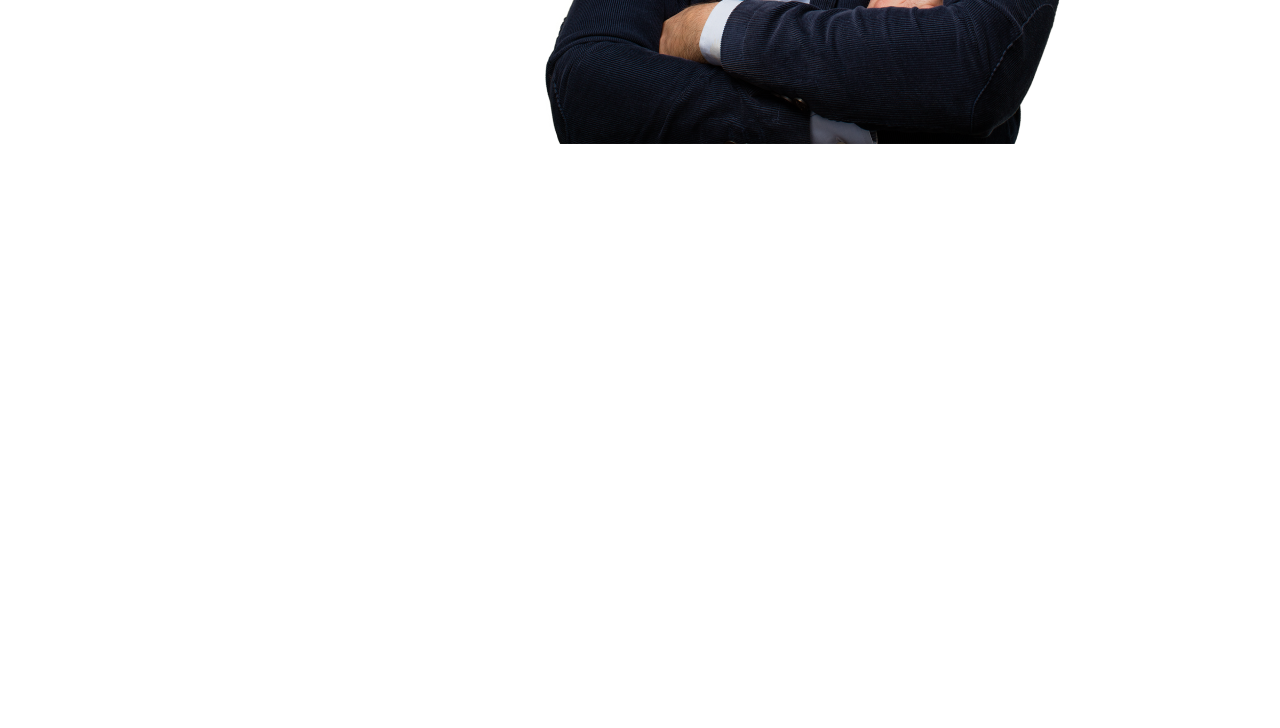
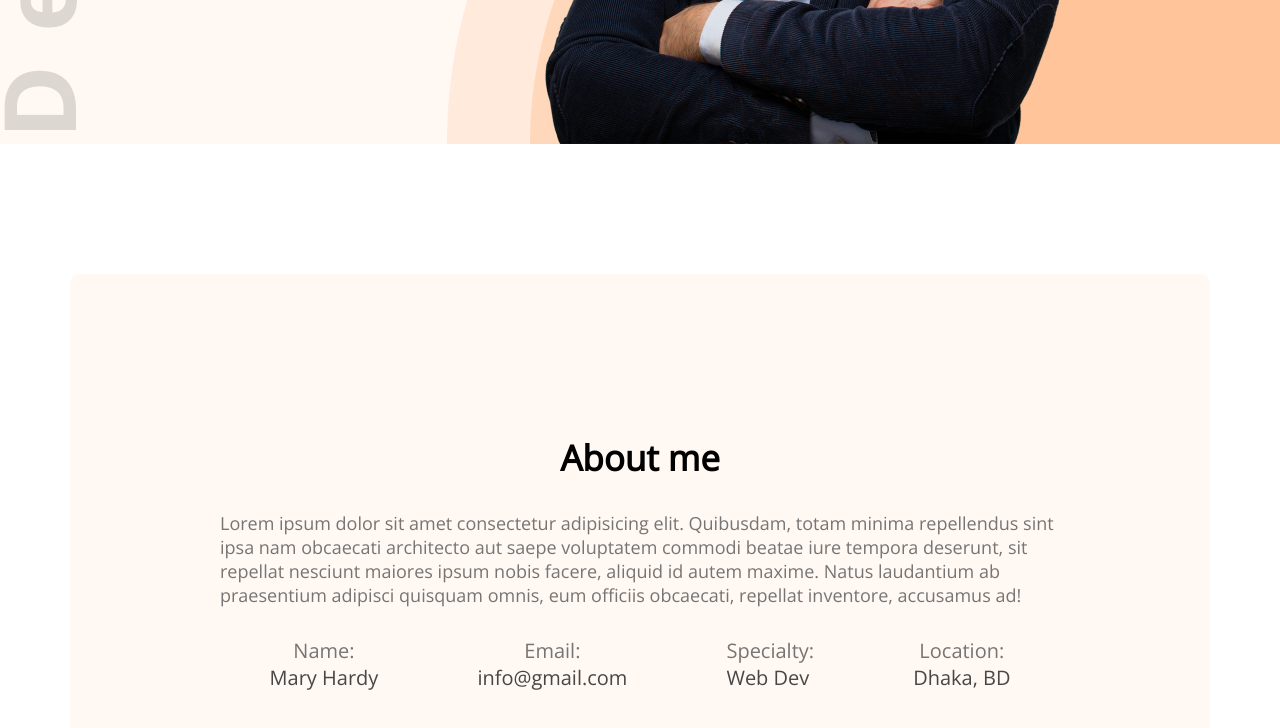
Before and after one commit to mdshihabali1/developer-portfolio, a plain HTML site: page index.html in a window 1280 px wide. Shown: the part 696-1424 px from the top of the page. Before the commit the page ends 840 px from the top, so only its background shows below. Drawn offline with nearby package versions, Linux system fonts and the light colour scheme.

Commit message:
design about

```diff
--- a/index.html
+++ b/index.html
@@ -9,7 +9,7 @@
     <link rel="preconnect" href="https://fonts.googleapis.com"><link rel="preconnect" href="https://fonts.gstatic.com" crossorigin><link href="https://fonts.googleapis.com/css2?family=Amatic+SC&family=Kalam&family=Open+Sans:ital@0;1&display=swap" rel="stylesheet">
 </head>
 <body>
-    <header>
+    <header class="header">
         <nav>
             <h2 class="nav-title">Ma<span class="text-primary">r</span>y</h2>
             <ul>
@@ -24,11 +24,36 @@
                 <h3 class="banner-sub-title">Hi, I am</h3>
                 <h1 class="banner-title">Mary Hardy</h1>
                 <p>Shot what able cold new see hold.Friendly as an betrayed formerly he. Morning because as to society behaved moments.</p>
+
             </div>
-            <img src="images/hardy.png" alt="herdy">
+
+            <img class="banner-images" src="images/hardy.png" alt="herdy">
         </div>
     </header>
-    <main></main>
+    <main>
+        <section class="about">
+            <h3 class="section-title">About me</h3>
+            <p class="section-description">Lorem ipsum dolor sit amet consectetur adipisicing elit. Quibusdam, totam minima repellendus sint ipsa nam obcaecati architecto aut saepe voluptatem commodi beatae iure tempora deserunt, sit repellat nesciunt maiores ipsum nobis facere, aliquid id autem maxime. Natus laudantium ab praesentium adipisci quisquam omnis, eum officiis obcaecati, repellat inventore, accusamus ad!</p>
+            <div class="about-info-container">
+                <div class="about-info">
+                    <p class="info-title">Name:</p>
+                    <p class="info-description">Mary Hardy</p>
+                </div>
+                <div class="about-info">
+                    <p class="info-title">Email:</p>
+                    <p class="info-description">info@gmail.com</p>
+                </div>
+                <div class="about-info">
+                    <p class="info-title">Specialty:</p>
+                    <p class="info-description">Web Dev</p>
+                </div>
+                <div class="about-info">
+                    <p class="info-title">Location:</p>
+                    <p class="info-description">Dhaka, BD</p>
+                </div>
+            </div>
+        </section>
+    </main>
     <footer></footer>
 </body>
 </html>
--- a/styles/portfolio.css
+++ b/styles/portfolio.css
@@ -33,12 +33,20 @@ nav li{
     font-weight: 700;
     border: 0;
     padding:18px 35px;
+
+}
+.header{
+    background: #FFF8F3;
+    background-image: url('../images/header_bg.png'),url('../images/developer.png');
+    background-repeat: no-repeat;
+    background-position: right bottom,left;
 }
 /*banner styles*/
 .banner{
     margin: 0 200px;
     display: flex;
     align-items: center;
+
 }
 .banner-sub-title{
     font-weight: 600;
@@ -48,4 +56,43 @@ nav li{
     font-size: 85px;
     font-weight: 700;
 
+
 }
+/* mian section */
+main{
+    max-width: 1140px;
+    margin: 0 auto;
+}
+/* about section syyles */
+.about{
+    margin-top:130px;
+    background: #FFF8F3;
+    border-radius: 10px;
+    padding:130px 150px;
+
+
+}
+.section-title{
+    text-align: center;
+    margin: 30px;
+    font-size: 35px;
+    font-weight: 700;
+}
+.section-description{
+    color:#757575;
+    font-size: 18px;
+    margin-bottom: 30px;
+}
+.about-info-container{
+    display: flex;
+    justify-content: space-around;
+}
+.about .info-title{
+    font-size: 20px;
+    color:#757575;
+    text-align: center;
+}
+.info-description{
+    font-size: 20px;
+    color:#474747;
+}
```
